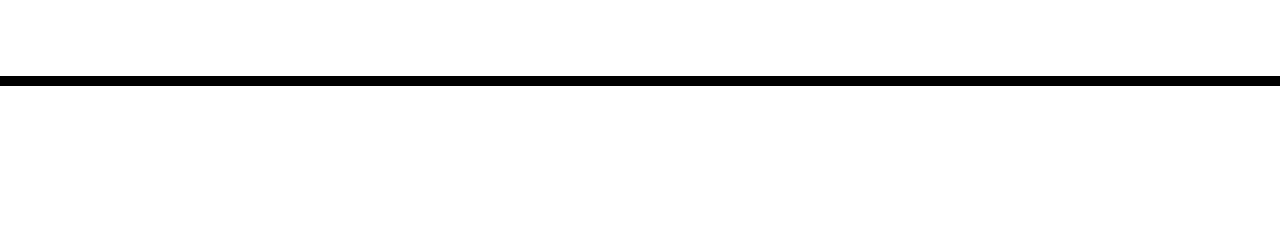
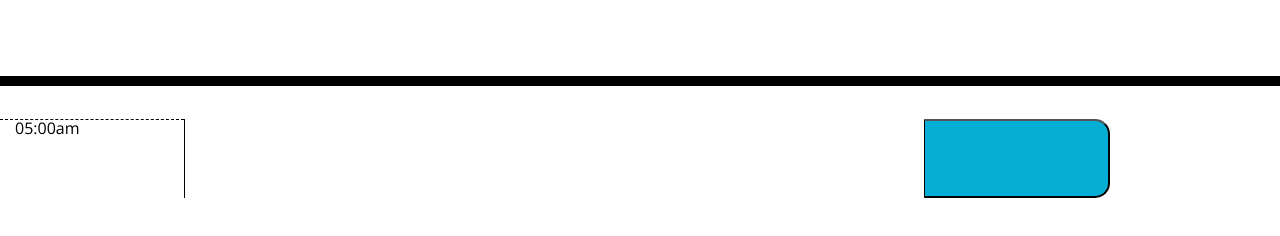
Before and after one commit to UlisesRosas/Trackby-hour, a plain HTML site: page index.html in a window 1280 px wide. Shown: the part 182-418 px from the top of the page. Drawn offline with nearby package versions, Linux system fonts and the light colour scheme.

Commit message:
basic lay out of the timeblock

```diff
--- a/Assets/style/style.css
+++ b/Assets/style/style.css
@@ -4,7 +4,7 @@ body {
   line-height: 1;
 }
 
-textarea{
+.text-area{
   background: transparent;
   border: none;
   resize: none;
@@ -57,7 +57,7 @@ textarea{
   color: white;
 }
 
-.saveBtn {
+.save-btn {
   border-left: 1px solid black;
   border-top-right-radius: 15px;
   border-bottom-right-radius: 15px;
@@ -65,7 +65,7 @@ textarea{
   color: white;
 }
 
-.saveBtn i:hover {
+.save-btn i:hover {
   font-size: 20px;
   transition: all .3s ease-in-out;
 }
--- a/index.html
+++ b/index.html
@@ -28,8 +28,13 @@
       <p class="lead">A simple calendar app for scheduling your work day</p>
       <p id="currentDay" class="lead"></p>
     </header>
-    <div class="container">
+    <!-- aded row class for bootstrao grid system -->
+    <div class="container row ">
       <!-- Timeblocks go here -->
+      <div class="col hour">05:00am</div>
+      <!-- col-8 makes this column bogger than the other two -->
+      <div class="text-area col-8"></div>
+      <button class="save-btn col"></button>
     </div>
 
     <script src="https://code.jquery.com/jquery-3.4.1.min.js"></script>
```
